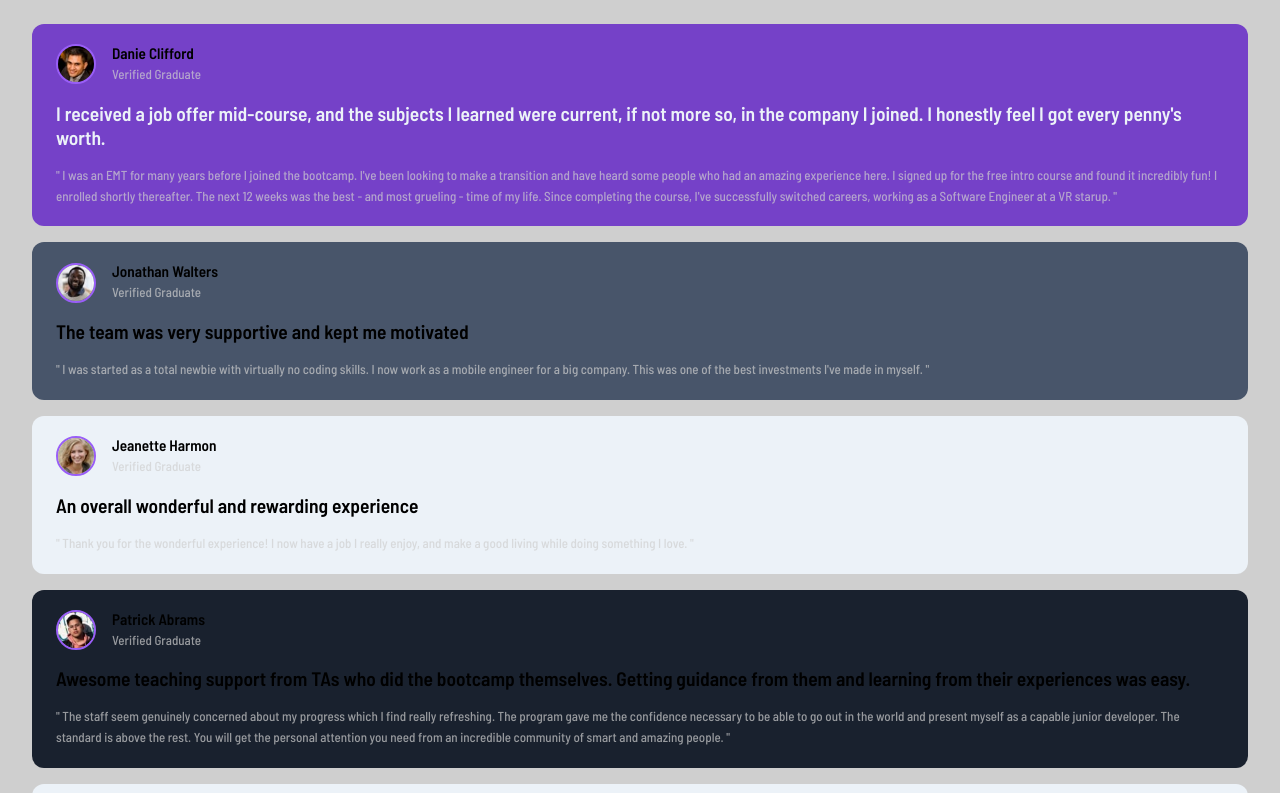
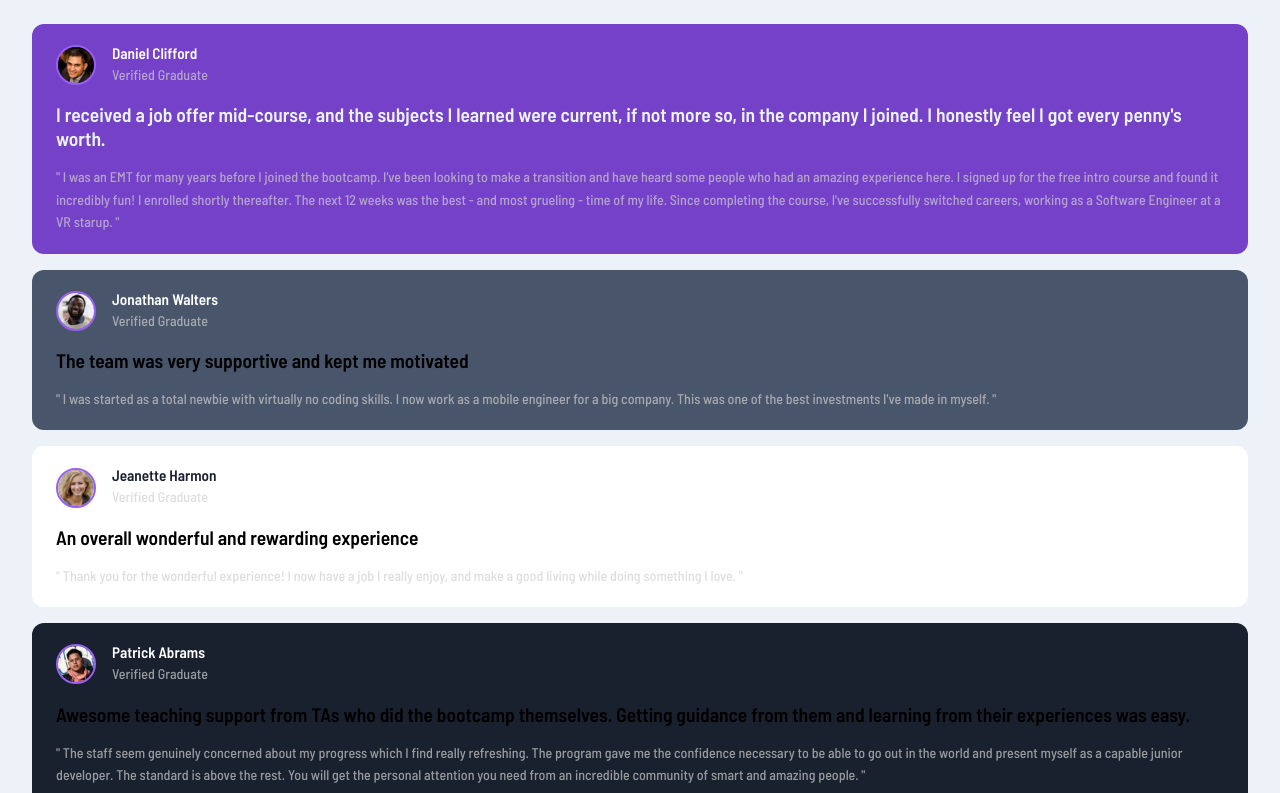
Before and after one commit to yurimzk/testimonials-grid-section, a plain HTML site: page index.html in a window 1280 px wide. Shown: the top 793 px of the page. Drawn offline with Linux system fonts and the light colour scheme.

Commit message:
user names done

```diff
--- a/index.html
+++ b/index.html
@@ -29,7 +29,7 @@
             alt="Daniel Clifford user image"
           />
           <div class="user-info">
-            <h3 class="user-name-1">Danie Clifford</h3>
+            <h3 class="user-name-1">Daniel Clifford</h3>
             <p>Verified Graduate</p>
           </div>
         </div>
--- a/style.css
+++ b/style.css
@@ -21,8 +21,8 @@
 
 body {
     font-family: 'Barlow Semi Condensed', sans-serif;
-    background-color: var(--light-gray);
     font-size: 1.3rem;
+    background-color: var(--light-grayish-blue);
 }
 
 #app {
@@ -59,6 +59,8 @@ body {
 .testimonial p {
     color: var(--light-gray-70);
     line-height: 160%;
+    font-size: 1.4rem;
+    font-weight: 500;
 }
 
 .testimonial-1,
@@ -84,14 +86,18 @@ body {
     background-color: var(--very-dark-grayish-blue);
 }
 
-.testimonial-3 {
-    background-color: var(--light-grayish-blue);
+.testimonial-3, .testimonial-5 {
+    background-color: var(--white);
 }
 
 .testimonial-4 {
     background-color: var(--very-dark-blackish-blue);
 }
 
-.testimonial-5 {
-    background-color: var(--light-grayish-blue);
+.user-name-1, .user-name-2, .user-name-4 {
+    color: var(--white);
 }
+
+.user-name-3, .user-name-5 {
+    color: var(--very-dark-blackish-blue);
+}
```
